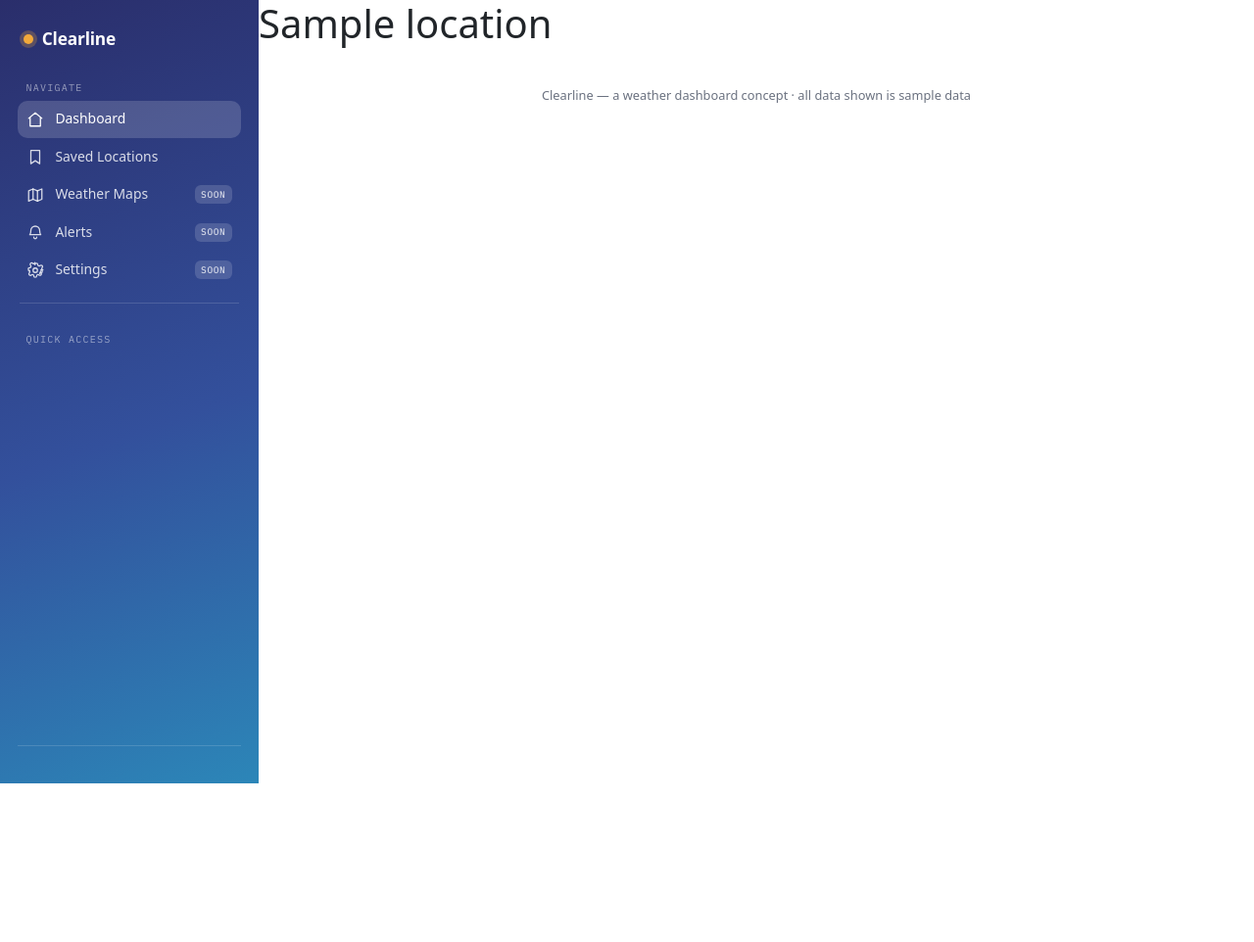
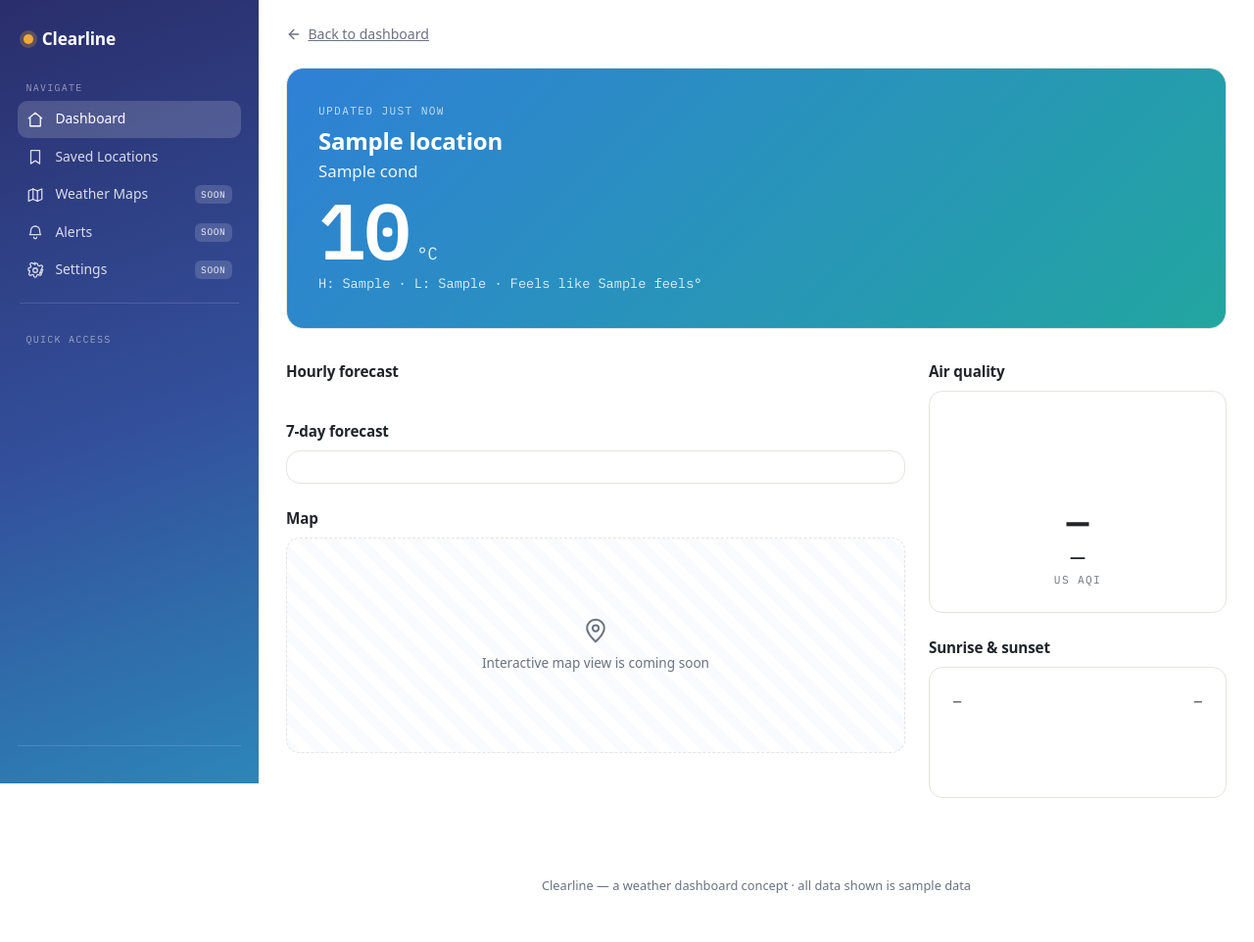
Before and after one commit to mpetkov228/api-analytics-dashboard, a Python web app: template templates/location.html in a window 1280 px wide. Shown: the whole page at 98% size. Before the commit the page ends 800 px from the top, so only its background shows below. Run offline with Jinja, Linux system fonts and the light colour scheme; the template is opened without the code that fills it: most values are stand-ins (such as "Sample title", 1, 10 or a date in 2020); some libraries are stand-ins or nearby versions.

Commit message:
Add exception to api location call

```diff
--- a/static/css/main.css
+++ b/static/css/main.css
@@ -530,6 +530,7 @@ a {
     overflow: hidden;
     border: 1px solid var(--line);
     color: #fff;
+    background: linear-gradient(135deg, rgb(47, 128, 214) 0%, rgb(34, 166, 160) 100%);
 }
 
 .sky-band .place-name {
@@ -735,10 +736,6 @@ a {
     background: repeating-linear-gradient(45deg, rgba(47, 128, 214, 0.03) 0 10px, transparent 10px 20px);
 }
 
-#locationView {
-    display: none;
-}
-
 footer.app-footer {
     color: var(--muted);
     font-size: .8rem;
--- a/templates/layout.html
+++ b/templates/layout.html
@@ -4,7 +4,13 @@
 <head>
     <meta charset="UTF-8">
     <meta name="viewport" content="width=device-width, initial-scale=1.0">
-    <title>Clearline — Weather Dashboard</title>
+    <title>
+        {% if title %}
+            {{ title }}
+        {% else %}
+            Clearline — Weather Dashboard
+        {% endif %}
+    </title>
     <link rel="stylesheet" href="/static/css/main.css">
     <link href="https://cdnjs.cloudflare.com/ajax/libs/twitter-bootstrap/5.3.3/css/bootstrap.min.css" rel="stylesheet">
     <link rel="preconnect" href="https://fonts.googleapis.com">
--- a/templates/location.html
+++ b/templates/location.html
@@ -1,6 +1,5 @@
 {% extends "layout.html" %}
 {% block content %}
-<h1>{{ location.name }}</h1>
     <div id="locationView">
         <div class="home-container py-4">
           <a href="#" class="back-link mb-4">
@@ -19,10 +18,10 @@
                 <div class="place-name" id="locName">{{ location.name }}</div>
                 <div class="condition-text mb-2" id="locCondition">{{ location.cond }}</div>
                 <div class="d-flex align-items-baseline gap-2">
-                  <span class="big-temp mono" id="locTemp">—</span>
+                  <span class="big-temp mono" id="locTemp">{{ location.temp }}</span>
                   <span class="mono" style="font-size:1.1rem;opacity:.85;">°C</span>
                 </div>
-                <div class="mono mt-1" style="font-size:.85rem;opacity:.85;" id="locHiLo">H: — · L: — · Feels like —°
+                <div class="mono mt-1" style="font-size:.85rem;opacity:.85;" id="locHiLo">H: {{ location.hi }} · L: {{ location.lo }} · Feels like {{ location.feels }}°
                 </div>
               </div>
               <div class="col-md-5 d-flex justify-content-md-end justify-content-start mt-3 mt-md-0">
```
Also changed, not shown: main.py (+18 -3 lines).
